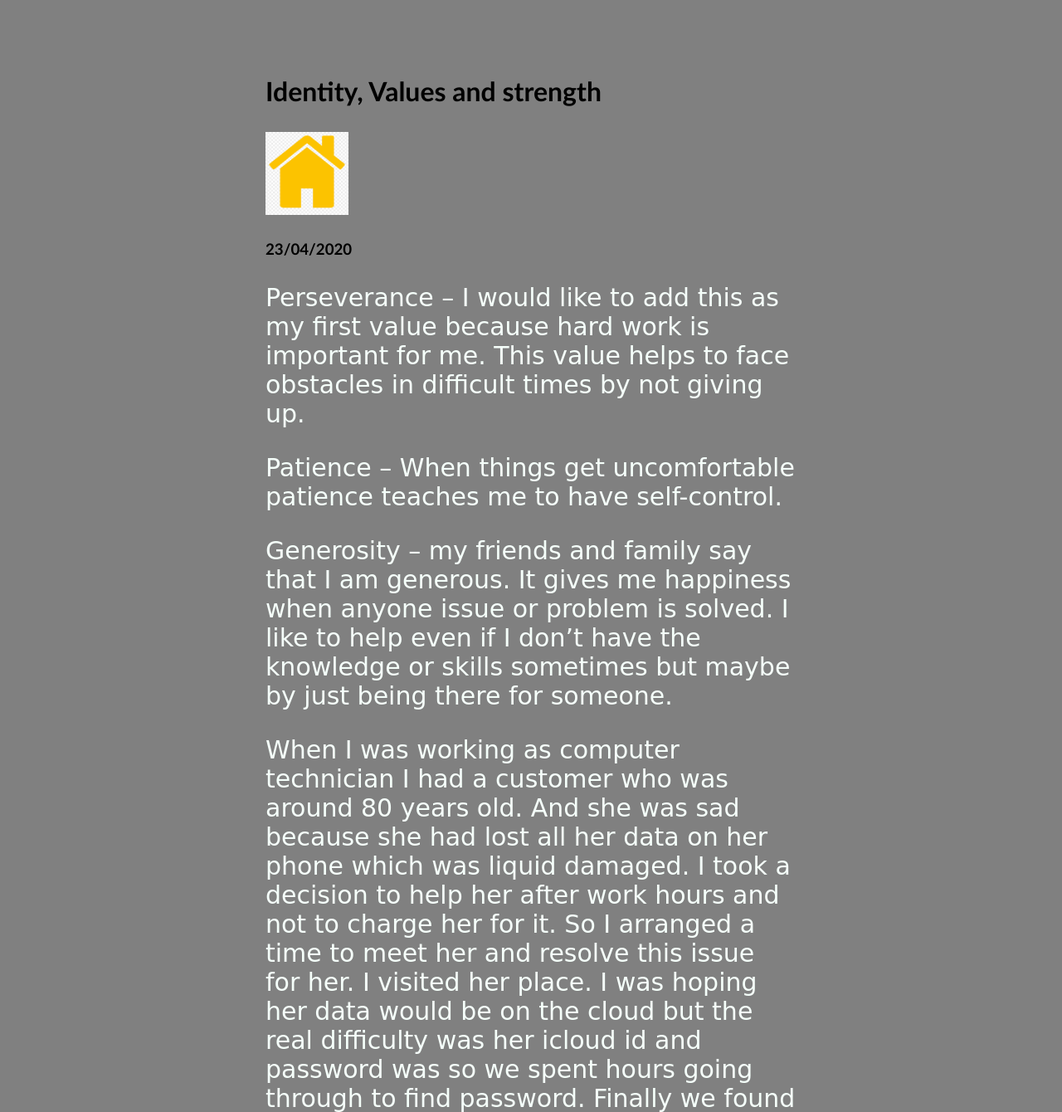
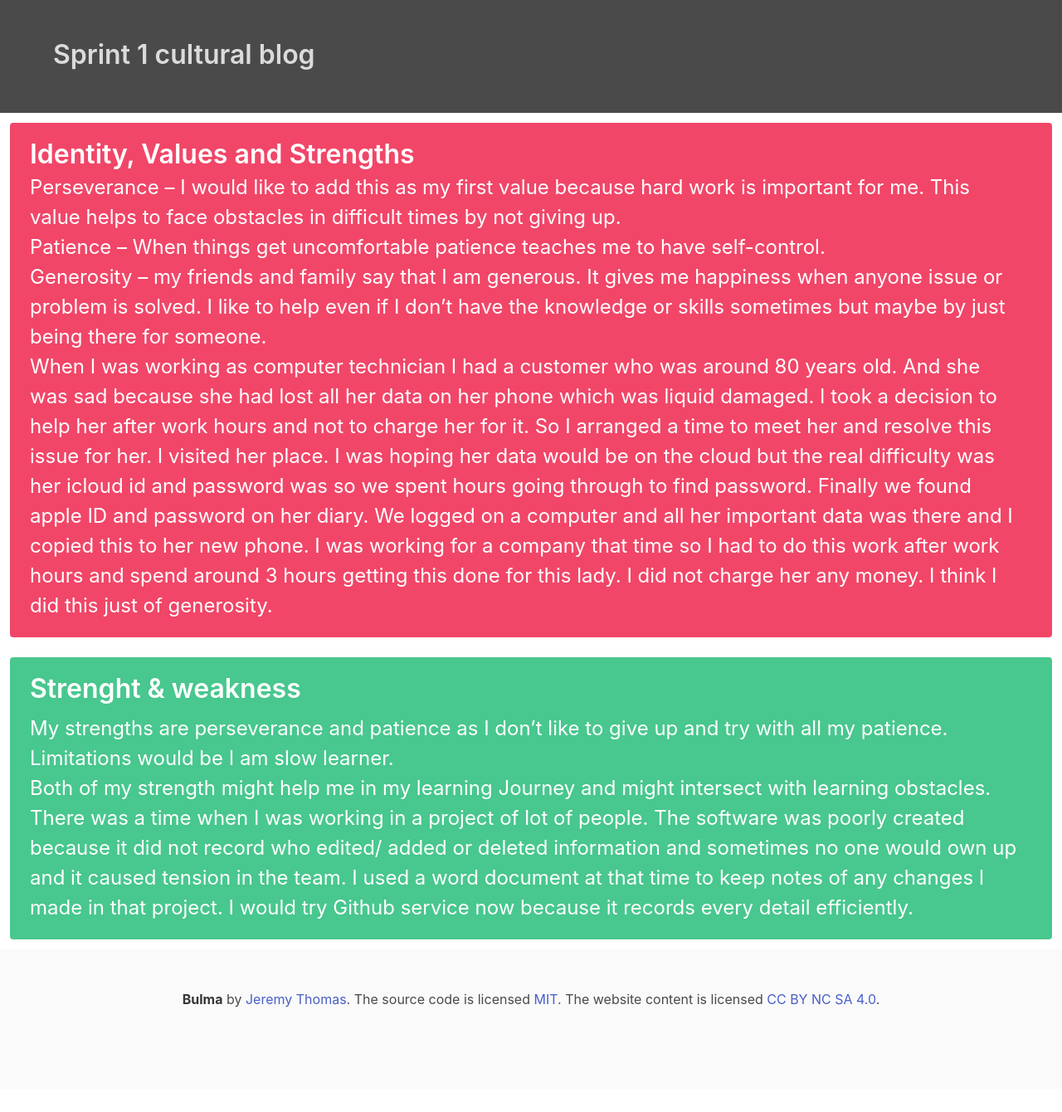
Before and after one commit to victorkonatt/Victorkonatt, a plain HTML site: page blog/sprint1-cultural.html in a window 1280 px wide. Shown: the top 1340 px of the page at 83% size. After the commit the page ends 1312 px from the top, so only its background shows below. Drawn offline with nearby package versions, Linux system fonts and the light colour scheme; a web font is replaced by a local one.

Commit message:
added bulma updates on cultural blog

```diff
--- a/blog/sprint1-cultural.html
+++ b/blog/sprint1-cultural.html
@@ -1,43 +1,103 @@
+<!DOCTYPE html>
 <html>
-    <html lang="en">
-  <head>
-    <title>Victor Konatt's blog</title>
-    <link href="https://fonts.googleapis.com/css2?family=Audiowide&display=swap" rel="stylesheet">
-    <link href="https://fonts.googleapis.com/css2?family=Kenia&display=swap" rel="stylesheet">
-    <link rel="stylesheet" type="text/css" media="screen" href="../styles/main.css"/>
-    </head>
 
-  <body>
-    <h1>Identity, Values and strength</h1>
-    <p>
-      <a href="../index.html">
-        <img src="../images/bottle.png" height="100" width="100">
-      </a>
-    </p>
+<head>
+    <meta charset="utf-8">
+    <meta name="viewport" content="width=device-width, initial-scale=1">
+    <title>Hello Bulma!</title>
+    <link rel="stylesheet" href="https://cdn.jsdelivr.net/npm/bulma@0.8.2/css/bulma.min.css">
 
-    <h3>23/04/2020</h3>
-    <div class="ivs">
+    <script defer src="https://use.fontawesome.com/releases/v5.3.1/js/all.js"></script>
+</head>
+
+<body>
 
 
-      <p>Perseverance – I would like to add this as my first value because hard work is important for me. This value helps to face obstacles in difficult times by not giving up.
-     <p> Patience – When things get uncomfortable patience teaches me to have self-control.</p>
-    </p>
-     <p> Generosity – my friends and family say that I am generous. It gives me happiness when anyone issue or problem is solved. I like to help even if I don’t have the knowledge or skills sometimes but maybe by just being there for someone.
-  </p>
-     <p> When I was working as computer technician I had a customer who was around 80 years old. And she was sad because she had lost all her data on her phone which was
-        liquid damaged. I took a decision to help her after work hours and not to charge her for it. So I arranged a time to meet her and resolve this issue for her.  I visited her place. I was hoping her data would be on the cloud but the real difficulty was her icloud id and password was so we spent hours going through to find password. Finally we found apple ID and password on her diary. We logged on a computer and all her important data was there and I copied this to her new phone. I was working for a company that time so I had to do this work after
-         work hours and spend around 3 hours getting this done for this lady. I did not charge her any money. I think I did this just of generosity.
-     </p>
-      <p>My strengths are perseverance and patience as I don’t like to give up and try with all my patience.</p>
-      <p>Limitations would be I am slow learner.</p>
-      <p>Both of my strength might help me in my learning Journey and might intersect with learning obstacles.</p>
+    <section class="has-background-grey-dark ">
+        <div class="hero-body is-centered">
+            <div class="container ">
 
-      <p>There was a time when I was working in a project of lot of people. The software was poorly created because it did not record who edited/ added or deleted information and sometimes no one would own up and it caused tension in the team. I used a word document at that time to keep notes of any changes I made in that project. I would try Github service now because it records every detail efficiently.
-        </p>
+                <h1 class="title has-text-grey-lighter">
+                    Sprint 1 cultural blog
+                </h1>
+                <h2 class="subtitle">
+
+                </h2>
+            </div>
+        </div>
+    </section>
 
 
+    <div class="tile is-parent is-centered">
+        <article class="tile is-child notification is-danger">
+          <p class="title">Identity, Values and Strengths</p>
+          <p class="subtitle"></p>
+          <div class="content is-large">
+            <!-- Content -->
+            Perseverance – I would like to add this as my first value because hard work is important for me.
+                    This value helps to face obstacles in difficult times by not giving up.</br>
+
+                    Patience – When things get uncomfortable patience teaches me to have self-control.</br>
+
+                    Generosity – my friends and family say that I am generous. It gives me happiness when anyone issue
+                    or problem is solved. I like to help even if I don’t have the knowledge or skills sometimes but
+                    maybe by just being there for someone.</br>
+
+                    When I was working as computer technician I had a customer who was around 80 years old. And she was
+                    sad because she had lost all her data on her phone which was liquid damaged. I took a decision to
+                    help her after work hours and not to charge her for it. So I arranged a time to meet her and resolve
+                    this issue for her. I visited her place. I was hoping her data would be on the cloud but the real
+                    difficulty was her icloud id and password was so we spent hours going through to find password.
+                    Finally we found apple ID and password on her diary. We logged on a computer and all her important
+                    data was there and I copied this to her new phone. I was working for a company that time so I had to
+                    do this work after work hours and spend around 3 hours getting this done for this lady. I did not
+                    charge her any money. I think I did this just of generosity.</br>
+
+
+          </div>
+        </article>
+      </div>
     </div>
-    <!-- this is a comment. -->
+    <div class="tile is-parent ">
+      <article class="tile is-child notification is-success">
+        <div class="content">
+          <p class="title">Strenght & weakness</p>
+          <p class="subtitle"></p>
+          <div class="content is-large">
+            My strengths are perseverance and patience as I don’t like to give up and try with all my patience.</br>
 
-  </body>
+            Limitations would be I am slow learner.</br>
+
+            Both of my strength might help me in my learning Journey and might intersect with learning
+            obstacles.</br>
+
+            There was a time when I was working in a project of lot of people. The software was poorly created
+                    because it did not record who edited/ added or deleted information and sometimes no one would own up
+                    and it caused tension in the team. I used a word document at that time to keep notes of any changes
+                    I made in that project. I would try Github service now because it records every detail efficiently.</br>
+          </div>
+        </div>
+      </article>
+    </div>
+  </div>
+
+
+
+
+
+    <footer class="footer">
+
+        <div class="content has-text-centered">
+            <p>
+                <strong>Bulma</strong> by <a href="https://jgthms.com">Jeremy Thomas</a>. The source code is licensed
+                <a href="http://opensource.org/licenses/mit-license.php">MIT</a>. The website content
+                is licensed <a href="http://creativecommons.org/licenses/by-nc-sa/4.0/">CC BY NC SA 4.0</a>.
+            </p>
+        </div>
+
+    </footer>
+    </section>
+
+</body>
+
 </html>
--- a/styles/main.css
+++ b/styles/main.css
@@ -9,7 +9,7 @@ border:1px solid black;
 
 }
 
-p{
+.introduction{
     color:#F5FFFA;
     font-family: 'Kenia', cursive;
     font-size: 30px;
@@ -74,3 +74,8 @@ p{
     #boxmodelimg{
       margin:25px;
     }
+    .center123{
+      text-align:center;
+      width:400;
+
+      }
```
Also changed, not shown: blog/sprint1-technical.html (+4 -1 lines), blog/sprint2-cultural.html (+63 -29 lines), index.html (+2 -1 lines).
